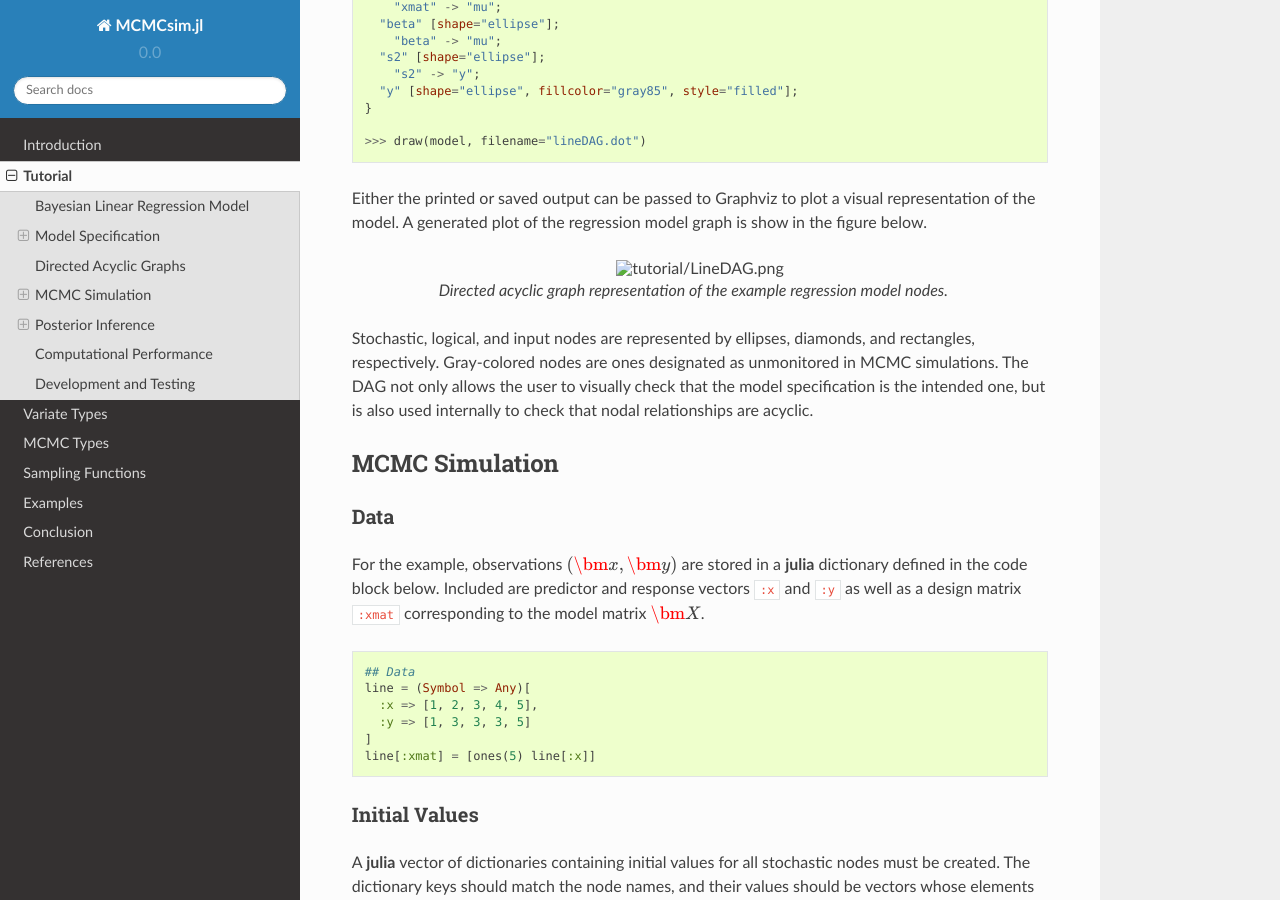
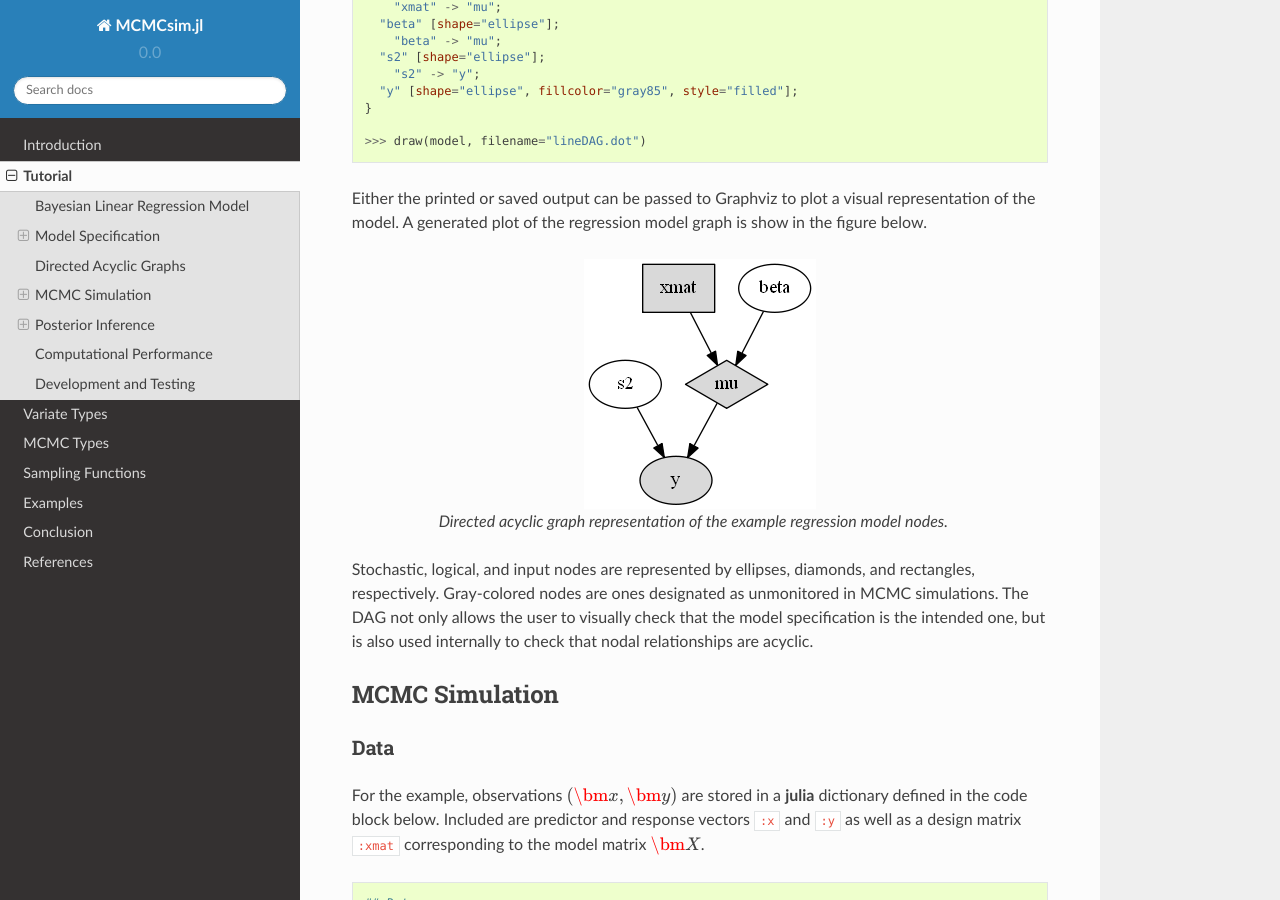
Before and after one commit to brian-j-smith/Mamba.jl, a Sphinx documentation site: the page built from doc/tutorial.rst, in a window 1280 px wide and 900 px high, scrolled down 5548 px. Built offline with Sphinx 7.4.7 and the Read the Docs theme 2.0.0, drawn with Linux system fonts in a browser that asks for light colours; formulas are drawn with MathJax 3; cross-references to code outside the pages are shown as plain code.

Commit message:
Fix case mismatch in reference to line DAG figure.

```diff
--- a/doc/tutorial.rst
+++ b/doc/tutorial.rst
@@ -281,7 +281,7 @@ The DAG representation of an ``MCMCModel`` can be printed out at the command-lin
 
 Either the printed or saved output can be passed to Graphviz to plot a visual representation of the model.  A generated plot of the regression model graph is show in the figure below.
 
-.. figure:: tutorial/LineDAG.png
+.. figure:: tutorial/lineDAG.png
 	:align: center
 
 	Directed acyclic graph representation of the example regression model nodes.
```
